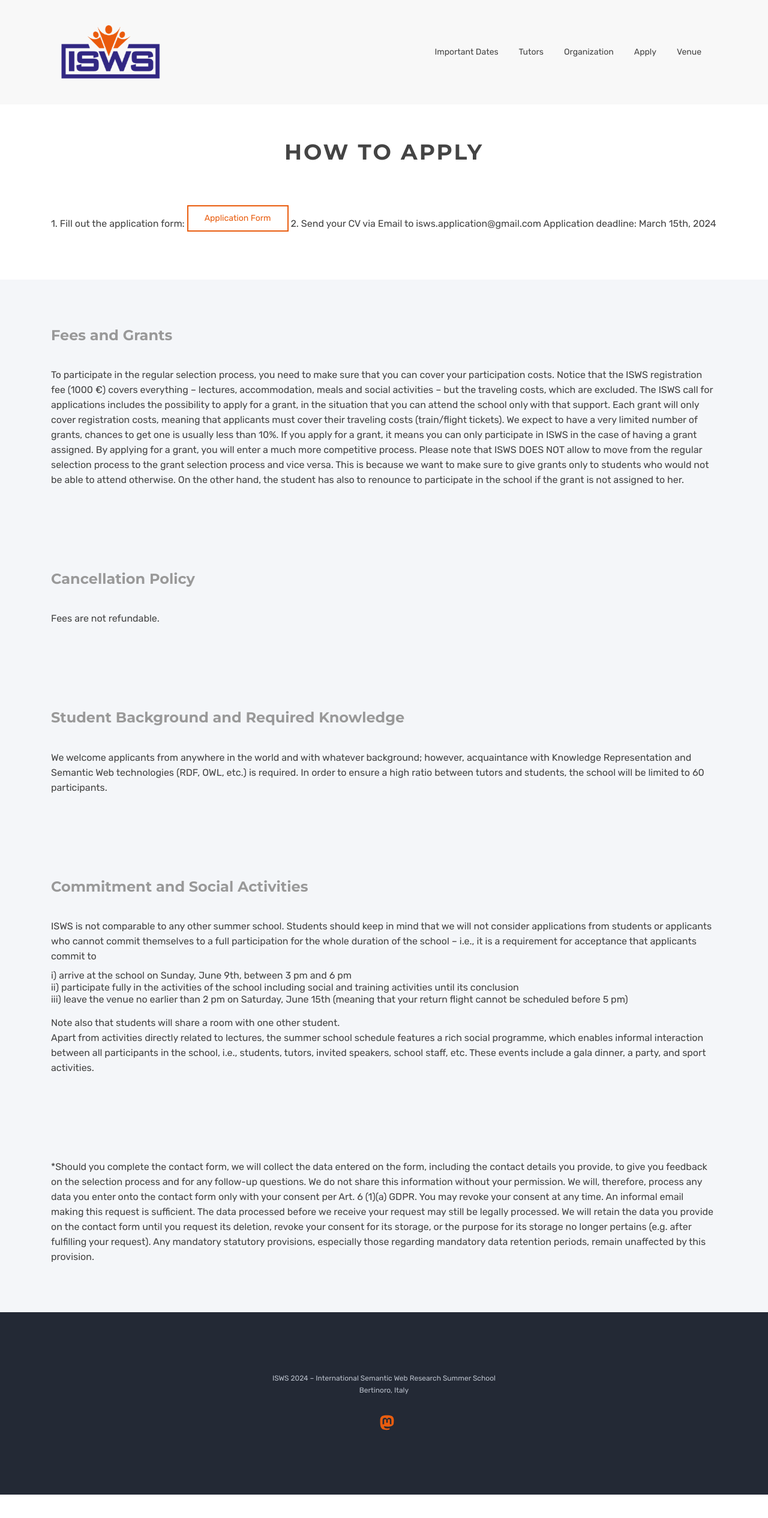
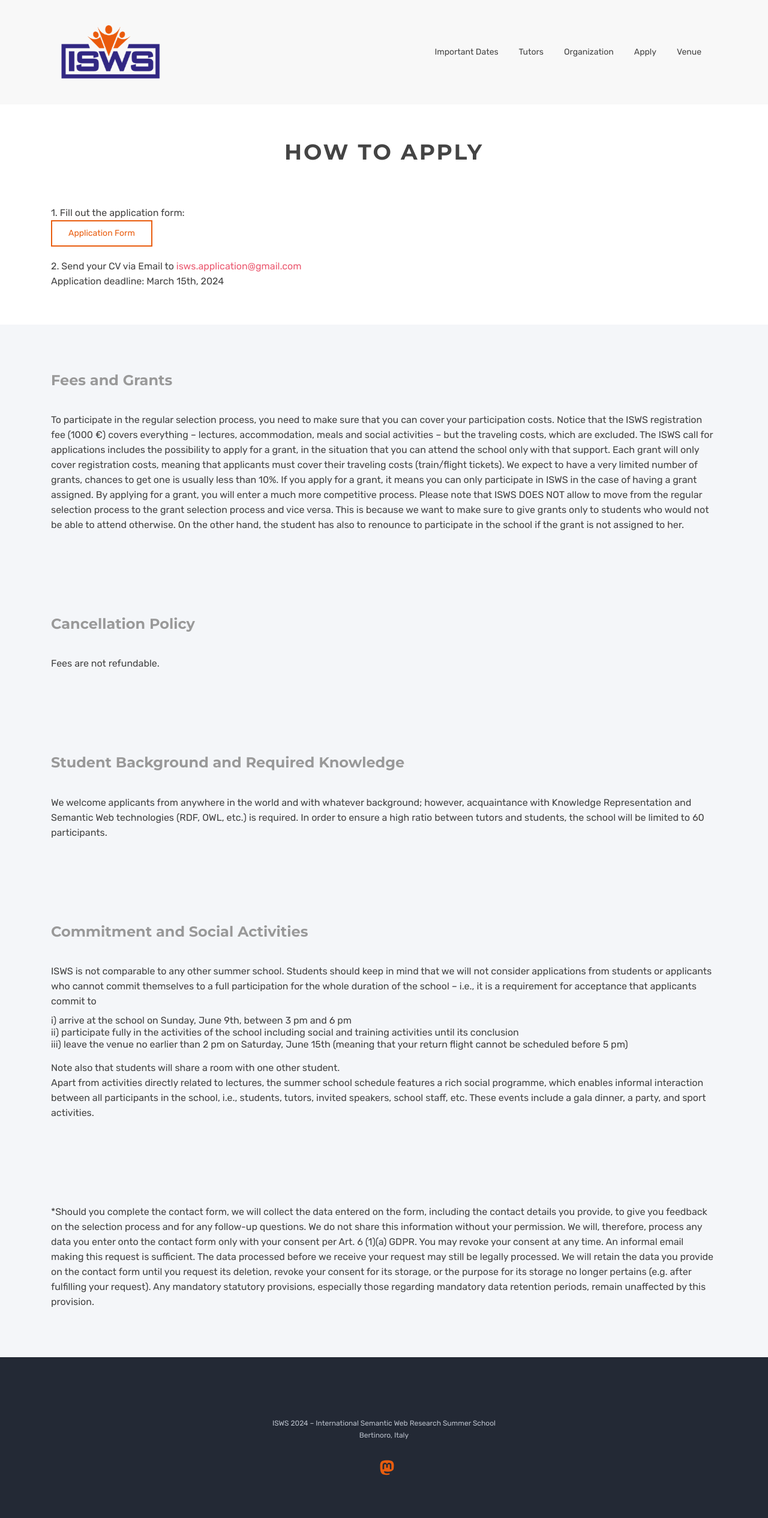
Before and after one commit to SemanticWebSchool/semanticwebschool.github.io, a Jekyll site: the page built from apply.html, in a window 1280 px wide. Shown: the top 2530 px of the page at 60% size. Built offline with Jekyll 4.4.1, drawn with Linux system fonts in a browser that asks for light colours.

Commit message:
Update apply.html

```diff
--- a/apply.html
+++ b/apply.html
@@ -26,9 +26,9 @@ canonical: https://semanticwebschool.github.io
         </div>
         <p class="lead">
 
-          1. Fill out the application form: </li>
-          <a href="https://docs.google.com/forms/d/e/1FAIpQLSd1ZP0KisC7Ad4jpUAEpqiWT--QOwBYoCD0YDpjHDCIsVaejg/viewform?usp=sharing"class="btn std-btn btn-common">Application Form</a></li>
-          2. Send your CV via Email to isws.application@gmail.com
+          1. Fill out the application form: <br />
+          <a href="https://docs.google.com/forms/d/e/1FAIpQLSd1ZP0KisC7Ad4jpUAEpqiWT--QOwBYoCD0YDpjHDCIsVaejg/viewform?usp=sharing"class="btn std-btn btn-common">Application Form</a><br />
+          2. Send your CV via Email to  <a href="mailto:isws.application@gmail.com">isws.application@gmail.com</a> <br />
           Application deadline: March 15th, 2024
         </p>
         <div class="mb-60"></div>
```
